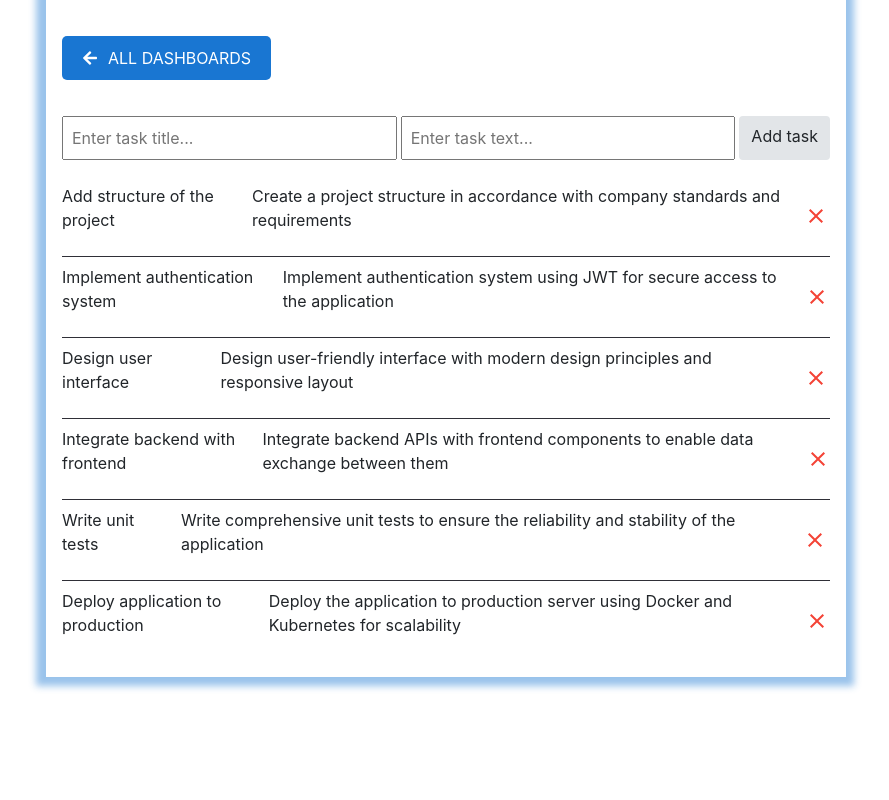
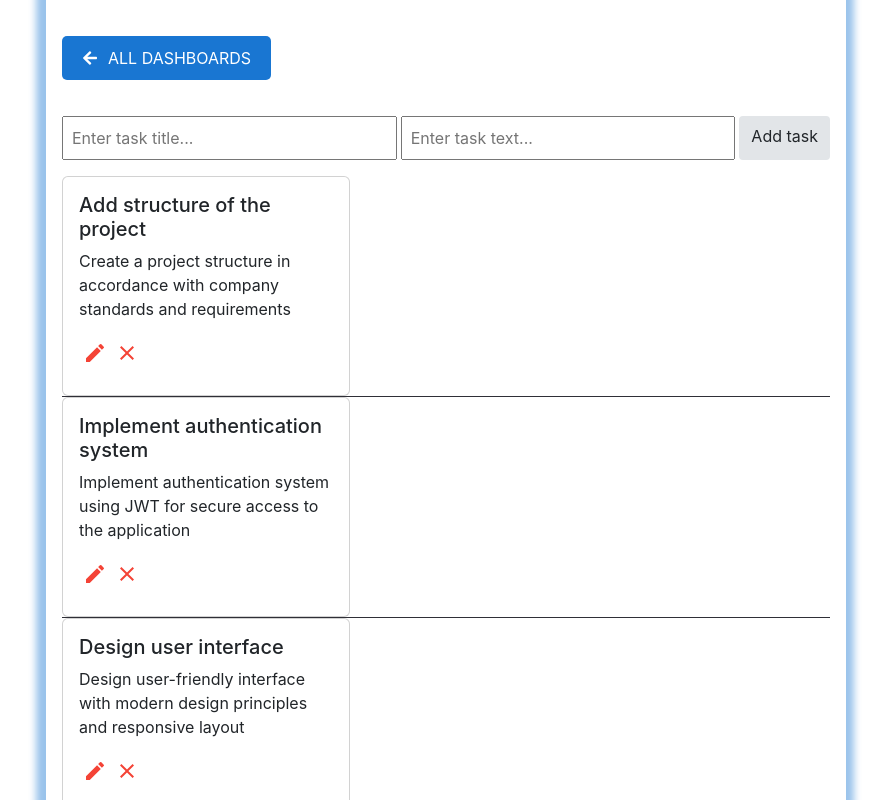
Before and after one commit to Savelieva0509/task-management-boards, a React (Create React App) app: page /task-management-boards/10 in a window 1280 px wide. Shown: the top 800 px of the page, without its empty margins (194-1083 px from the left). Built offline with nearby package versions, Linux system fonts and the light colour scheme.

Commit message:
update Task, add editing

```diff
--- a/package.json
+++ b/package.json
@@ -12,6 +12,7 @@
     "clsx": "^2.1.1",
     "eslint": "^8",
     "formik": "^2.4.6",
+    "react-bootstrap": "^2.10.2",
     "react-icons": "^5.1.0",
     "react-redux": "^9.1.1",
     "react-router-dom": "^6.23.0",
--- a/src/components/Task/Task.module.scss
+++ b/src/components/Task/Task.module.scss
@@ -1,12 +1,10 @@
-.wrapper {
-  display: flex;
-  align-items: center;
-  gap: 12px;
-  padding: 8px 0;
+.textarea {
+  margin-bottom: 10px;
 }
 
-.text {
-  flex-grow: 1;
+.buttonWrapper {
+  display: flex;
+  margin-bottom: 10px;
 }
 
 .btn {
@@ -31,9 +29,3 @@
 .btn:active {
   background-color: #bdbdbd;
 }
-
-.checkbox {
-  width: 24px;
-  height: 24px;
-  cursor: pointer;
-}
--- a/src/components/Task/Task.tsx
+++ b/src/components/Task/Task.tsx
@@ -1,7 +1,12 @@
+import { useState } from 'react';
 import { useDispatch } from 'react-redux';
-import { MdClose } from 'react-icons/md';
+
+import { MdClose, MdEdit, MdSave, MdCancel } from 'react-icons/md';
+import { Card, Form } from 'react-bootstrap';
+
+import 'bootstrap/dist/css/bootstrap.min.css';
 import css from './Task.module.scss';
-import { deleteTask } from '../../redux/tasks-slice';
+import { deleteTask, editTask } from '../../redux/tasks-slice';
 import { TaskTypes } from '../../types';
 
 type TaskProps = {
@@ -9,17 +14,98 @@ type TaskProps = {
 };
 
 const Task = ({ task }: TaskProps) => {
+  const [isEditing, setIsEditing] = useState(false);
+  const [editedTitle, setEditedTitle] = useState(task.title);
+  const [originalTitle, setOriginalTitle] = useState(task.title);
+  const [editedText, setEditedText] = useState(task.text);
+  const [originalText, setOriginalText] = useState(task.text);
+
   const dispatch = useDispatch();
   const handleDelete = () => dispatch(deleteTask(task.id));
 
+  const handleEdit = () => {
+    if (isEditing) {
+      if (editedTitle.trim() !== '') {
+        dispatch(
+          editTask({ id: task.id, title: editedTitle, text: editedText })
+        );
+        setIsEditing(false);
+      }
+    } else {
+      setIsEditing(true);
+      setOriginalTitle(editedTitle);
+      setOriginalText(editedText);
+    }
+  };
+
+  const handleCancel = () => {
+    setEditedTitle(originalTitle);
+    setEditedText(originalText);
+    setIsEditing(false);
+  };
+
+  const handleChange = (event: React.ChangeEvent<HTMLInputElement>) => {
+    if (event.target.name === 'title') {
+      setEditedTitle(event.target.value);
+    } else if (event.target.name === 'text') {
+      setEditedText(event.target.value);
+    }
+  };
+
   return (
-    <div className={css.wrapper}>
-      <p className={css.title}>{task.title}</p>
-      <p className={css.text}>{task.text}</p>
-      <button className={css.btn} onClick={handleDelete}>
-        <MdClose size={24} />
-      </button>
-    </div>
+    <Card className={css.card} style={{ width: '18rem' }}>
+      <Card.Body>
+        {isEditing ? (
+          <Form>
+            <Form.Group controlId="formTaskTitle">
+              <Form.Control
+                type="text"
+                name="title"
+                value={editedTitle}
+                onChange={handleChange}
+                placeholder="Enter task title"
+              />
+            </Form.Group>
+            <Form.Group controlId="formTaskText">
+              <Form.Control
+                as="textarea"
+                rows={3}
+                name="text"
+                value={editedText}
+                onChange={handleChange}
+                placeholder="Enter task text"
+                className={css.textarea}
+              />
+            </Form.Group>
+          </Form>
+        ) : (
+          <>
+            <Card.Title>{task.title}</Card.Title>
+            <Card.Text>{task.text}</Card.Text>
+          </>
+        )}
+
+        {isEditing ? (
+          <div className={css.buttonWrapper}>
+            <button className={css.btn} onClick={handleEdit}>
+              <MdSave size={24} />
+            </button>
+            <button className={css.btn} onClick={handleCancel}>
+              <MdCancel size={24} />
+            </button>
+          </div>
+        ) : (
+          <div className={css.buttonWrapper}>
+            <button className={css.btn} onClick={handleEdit}>
+              <MdEdit size={24} />
+            </button>
+            <button className={css.btn} onClick={handleDelete}>
+              <MdClose size={24} />
+            </button>
+          </div>
+        )}
+      </Card.Body>
+    </Card>
   );
 };
 
--- a/src/redux/tasks-slice.tsx
+++ b/src/redux/tasks-slice.tsx
@@ -84,8 +84,16 @@ const tasksSlice = createSlice({
       const index = state.findIndex(task => task.id === action.payload);
       state.splice(index, 1);
     },
+    editTask(state, action: PayloadAction<{ id: string; title: string; text:string }>) {
+      const { id, title,text } = action.payload;
+      const task = state.find(task => task.id === id);
+      if (task) {
+        task.title = title;
+        task.text = text;
+      }
+    },
   },
 });
 
-export const { addTask, deleteTask } = tasksSlice.actions;
+export const { addTask, deleteTask, editTask } = tasksSlice.actions;
 export const tasksReducer = tasksSlice.reducer;
```
Also changed, not shown: 1 other file (tests, documents, lock files or other folders).
